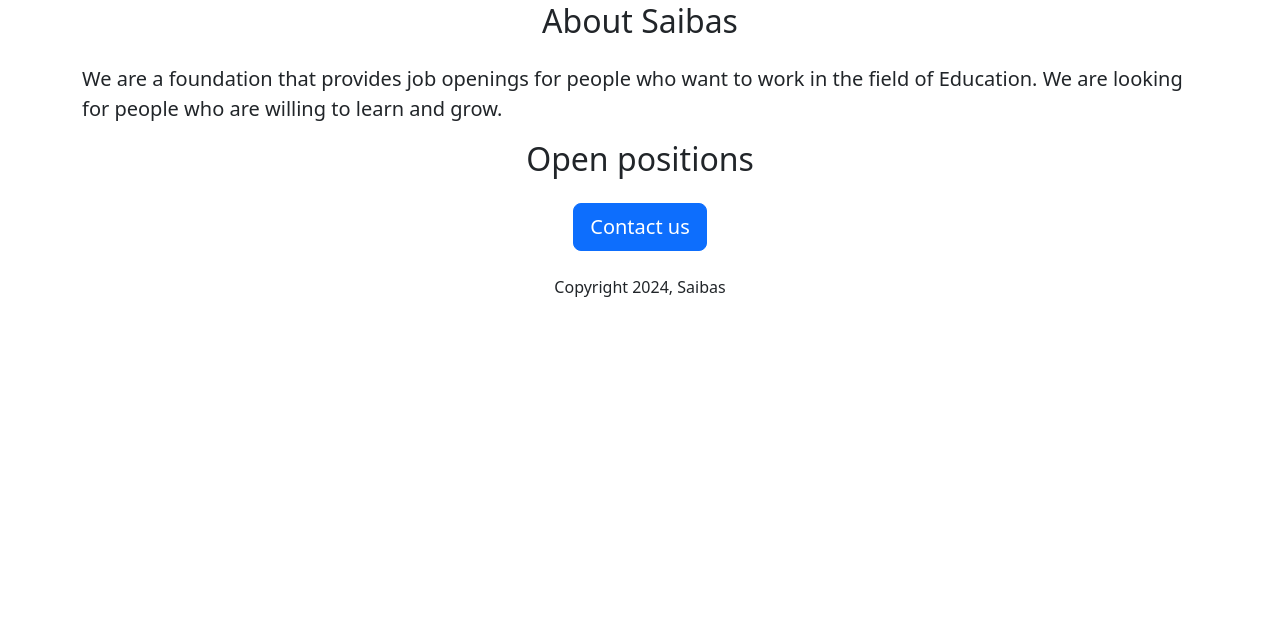
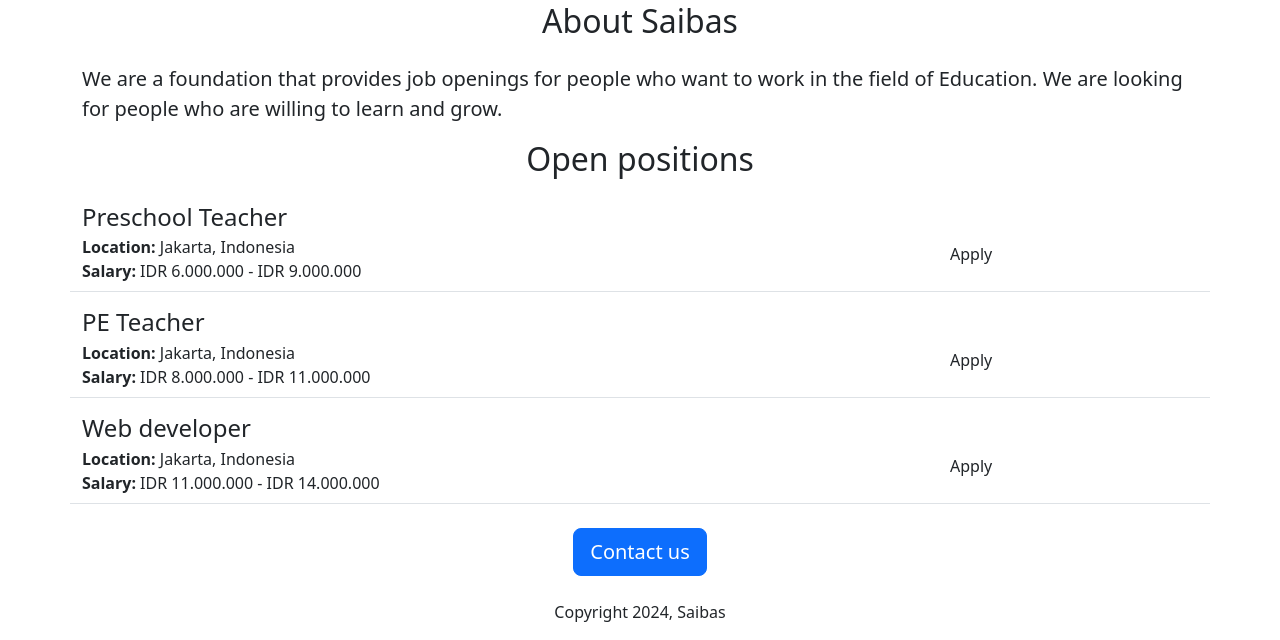
Before and after one commit to arieabisha/Saibas-Portal, a Flask app: page / in a window 1280 px wide. Shown: the part 220-860 px from the top of the page. Before the commit the page ends 517 px from the top, so only its background shows below. Run offline with Flask 3, Linux system fonts and the light colour scheme.

Commit message:
careerlist added

```diff
--- a/app.py
+++ b/app.py
@@ -2,10 +2,33 @@ from flask import Flask, render_template
 
 app = Flask(__name__)
 
+JOBS = [
+  {
+    'id': 1,
+    'title': 'Preschool Teacher',
+    'location': 'Jakarta, Indonesia',
+    'salary': 'IDR 6.000.000 - IDR 9.000.000'
+  },
+  {
+    'id': 1,
+    'title': 'PE Teacher',
+    'location': 'Jakarta, Indonesia',
+    'salary': 'IDR 8.000.000 - IDR 11.000.000'
+  },
+  {
+    'id': 1,
+    'title': 'Web developer',
+    'location': 'Jakarta, Indonesia',
+    'salary': 'IDR 11.000.000 - IDR 14.000.000'
+  }
+]
+
+
+
 @app.route("/")
 
 def hello_world():
-  return render_template('home.html')
+  return render_template('home.html', jobs=JOBS , company_name='Saibas')
 
 if __name__ == '__main__' :
   app.run(host='0.0.0.0',debug=True)
--- /dev/null
+++ b/templates/careerlist.html
@@ -0,0 +1,22 @@
+<div class="border-bottom row" style="margin-bottom:16px;padding-bottom:8px">
+
+  <h4 style="color:rgp(120,120,120);margin-bottom:4px;">
+    {{job['title']}}
+  </h4>
+
+  <div class="col-9">
+    <div>
+      <b>Location:</b> {{job['location']}}
+    </div>
+    {% if 'salary' in job %}
+    <div>
+      <b>Salary:</b> {{job['salary']}}
+    </div>
+    {% endif %}
+  </div>
+
+  <div class="col-3">
+    <button type="button" class="btn btn-outline primary">Apply</button>
+  </div>
+
+</div>
--- a/templates/home.html
+++ b/templates/home.html
@@ -15,13 +15,18 @@
     <h1 class="text-center mt-2 mb-4">Job openings</h1>
 
     <img class="img-fluid" id="banner" src="https://d495e86a-a479-4821-9a18-aab5fa725b49-00-3tqe22ox4gvt1.sisko.replit.dev/static/ican.jpg" height="90">
-    <h2 class="text-center mt-2 mb-4">About Saibas</h2>
+    <h2 class="text-center mt-2 mb-4">About {{company_name}}</h2>
       <p class = "lead">
       We are a foundation that provides job openings for people who want to work in the field of Education.  We are looking for people who are willing to learn and grow.
       </p>
       <h2 class="text-center mt-2 mb-4">Open positions</h2>
+      <div>
+        {% for job in jobs %}
+        {% include 'careerlist.html' %}
+        {% endfor %}
+      </div>
       <div class="text-center">
-        <button class="btn btn-primary btn-lg">Contact us</button>
+        <button class="btn btn-primary btn-lg mt-2" >Contact us</button>
         <p class="mt-4">Copyright 2024, Saibas</p>
       </div>
 
```
